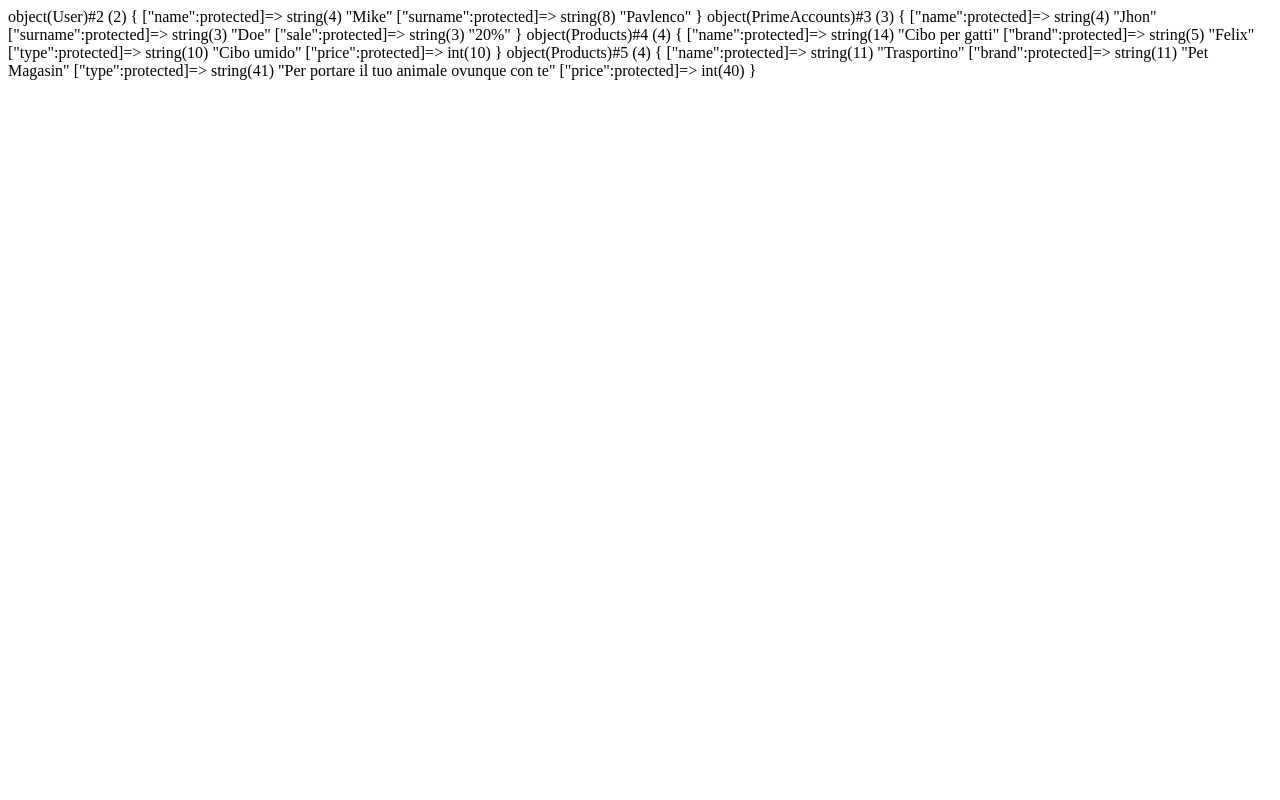
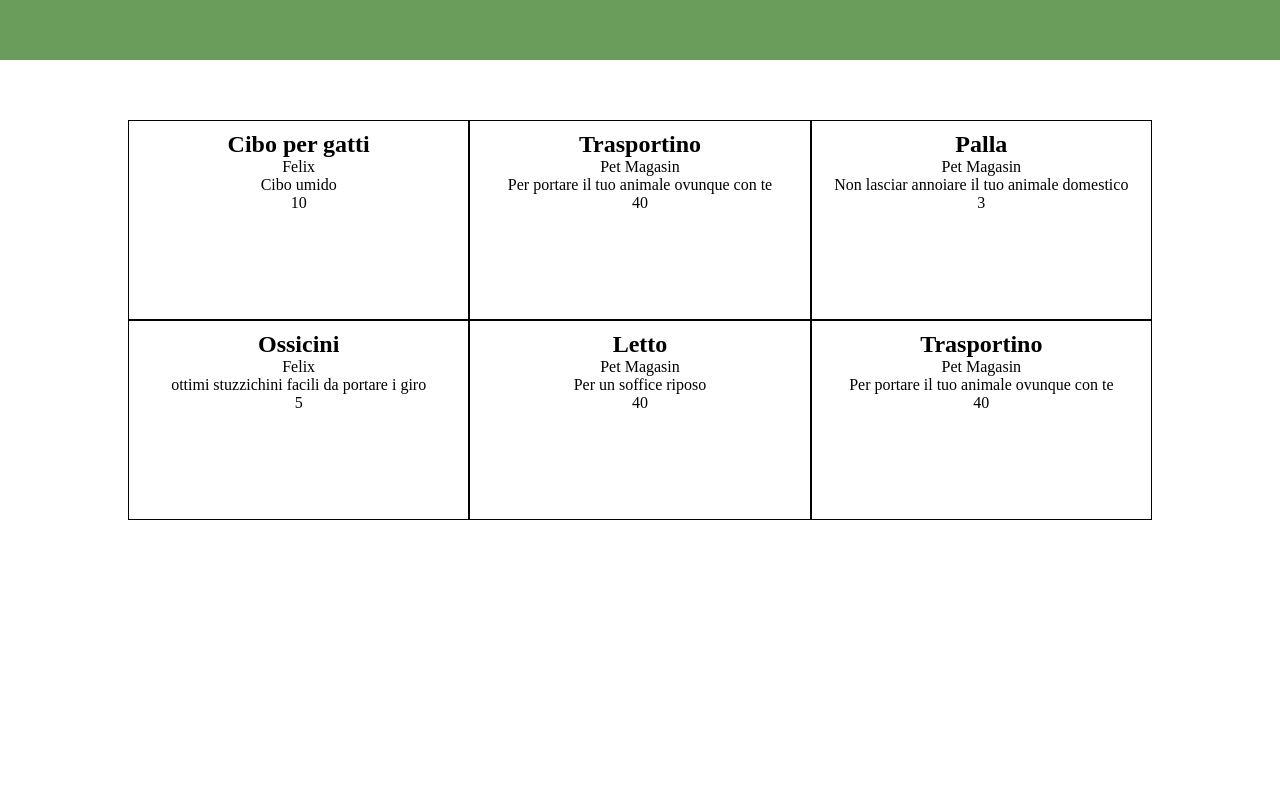
Before and after one commit to michele-pavlenco/php-oop-2, a PHP site: page / in a window 1280 px wide. Run offline with PHP 8.4, Linux system fonts and the light colour scheme.

Commit message:
addded_cards

```diff
--- /dev/null
+++ b/Style/style.css
@@ -0,0 +1,29 @@
+.debug {
+  border: 1px solid black;
+}
+* {
+  margin: 0;
+  padding: 0;
+  box-sizing: border-box;
+}
+nav {
+  background-color: rgba(68, 133, 49, 0.797);
+  height: 60px;
+  width: 100%;
+}
+main {
+  height: calc(100% - 60px);
+  width: 80%;
+  margin: 0 auto;
+}
+.cards {
+  display: flex;
+  flex-wrap: wrap;
+  margin-top: 60px;
+}
+.card {
+  width: calc(100% / 3);
+  height: 200px;
+  text-align: center;
+  padding: 10px;
+}
--- a/index.php
+++ b/index.php
@@ -1,6 +1,7 @@
 <!-- L'e-commerce vende prodotti per gli animali.
 I prodotti saranno oltre al cibo, anche giochi, cucce, etc.
-L'utente potrà sia comprare i prodotti senza registrarsi, oppure iscriversi e ricevere il 20% di sconto su tutti i prodotti.
+L'utente potrà sia comprare i prodotti senza registrarsi, oppure iscriversi e ricevere il 20%
+di sconto su tutti i prodotti.
 Il pagamento avviene con la carta di credito, che non deve essere scaduta. -->
 
 <?php
@@ -8,19 +9,38 @@ require_once __DIR__ . '/Classes/products.php';
 require_once __DIR__ . '/Classes/primeaccounts.php';
 
 $utente1 = new User('Mike','Pavlenco');
-var_dump($utente1);
+//var_dump($utente1);
 
 $utente2 = new PrimeAccounts('Jhon','Doe');
-$utente2->setSale('20%');
+$utente2->setSale('20');
 $utente2->getSale();
-var_dump($utente2);
+//var_dump($utente2);
 
+$array_prod = [];
 
 $prodotto1= new Products('Cibo per gatti','Felix','Cibo umido',10);
-var_dump($prodotto1);
+array_push($array_prod, $prodotto1);
+//var_dump($prodotto1);
 
 $prodotto2 = new Products('Trasportino','Pet Magasin','Per portare il tuo animale ovunque con te',40);
-var_dump($prodotto2);
+array_push($array_prod, $prodotto2);
+//var_dump($prodotto2);
+
+$prodotto3 = new Products('Palla','Pet Magasin','Non lasciar annoiare il tuo animale domestico ',3);
+array_push($array_prod, $prodotto3);
+//var_dump($prodotto3);
+
+$prodotto4 = new Products('Ossicini ','Felix','ottimi stuzzichini facili da portare i giro',5);
+array_push($array_prod, $prodotto4);
+//var_dump($prodotto4);
+
+$prodotto5 = new Products('Letto','Pet Magasin','Per un soffice riposo',40);
+array_push($array_prod, $prodotto5);
+//var_dump($prodotto5);
+
+$prodotto6 = new Products('Trasportino','Pet Magasin','Per portare il tuo animale ovunque con te',40);
+array_push($array_prod, $prodotto6);
+//var_dump($prodotto6);
 
 ?>
 
@@ -31,6 +51,7 @@ var_dump($prodotto2);
     <meta charset="UTF-8">
     <meta http-equiv="X-UA-Compatible" content="IE=edge">
     <meta name="viewport" content="width=device-width, initial-scale=1.0">
+    <link rel="stylesheet" href="./Style/style.css">
     <title>php oop 2</title>
 </head>
 <body>
@@ -38,7 +59,18 @@ var_dump($prodotto2);
 
     </nav>
     <main>
-
+        <div class="container">
+            <div class="cards">
+                <?php foreach ($array_prod as $prod)  {?>
+                <div class="card debug">
+                    <h2><?php echo $prod->getName() ?></h2>
+                    <p> <?php echo $prod->getBrand() ?> </p>
+                    <p> <?php echo $prod->getType() ?> </p>
+                    <p> <?php echo $prod->getPrice() ?>  </p>
+                </div>
+                <?php } ?>
+            </div>
+        </div>
     </main>
 </body>
 </html>
```
